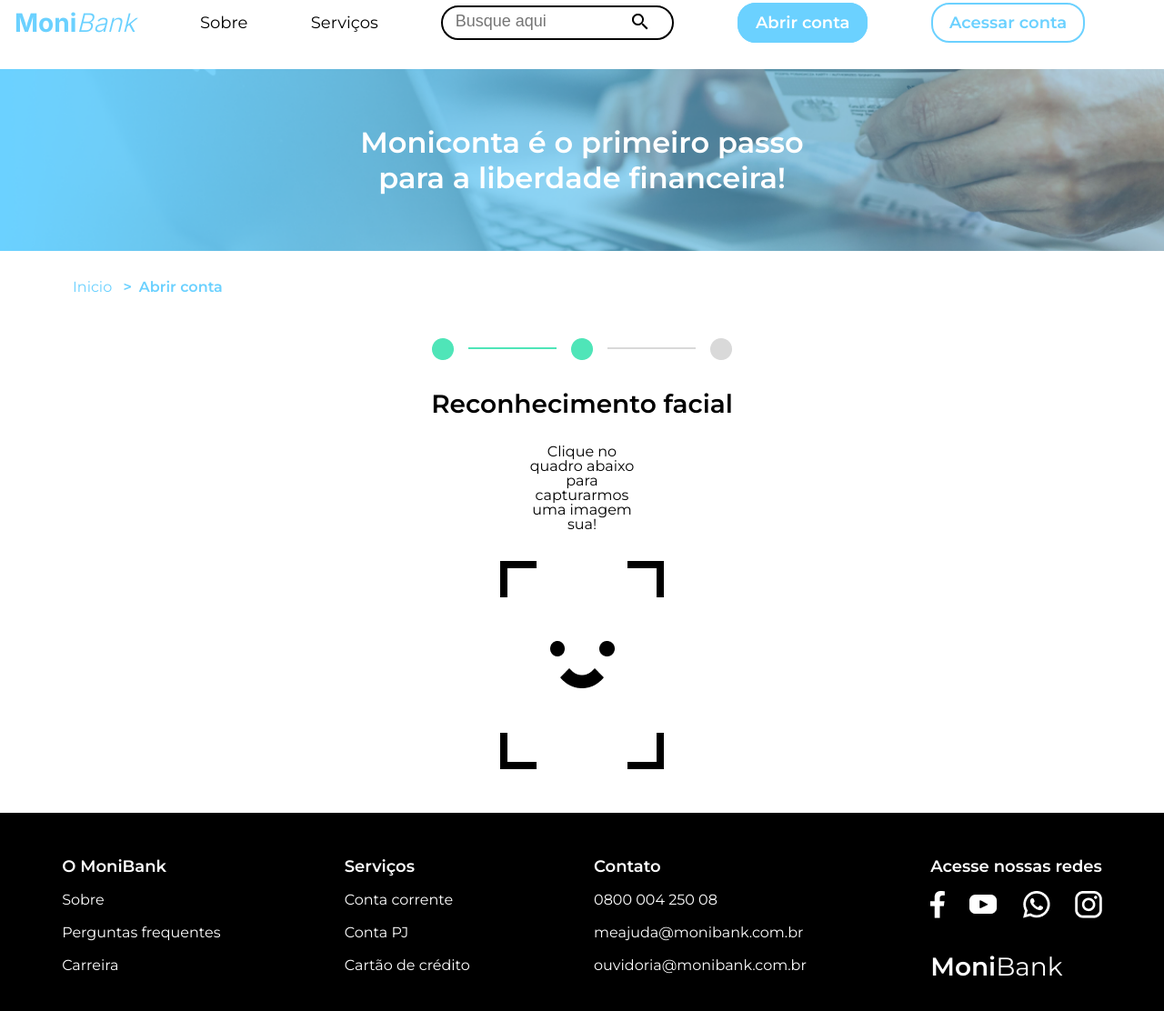
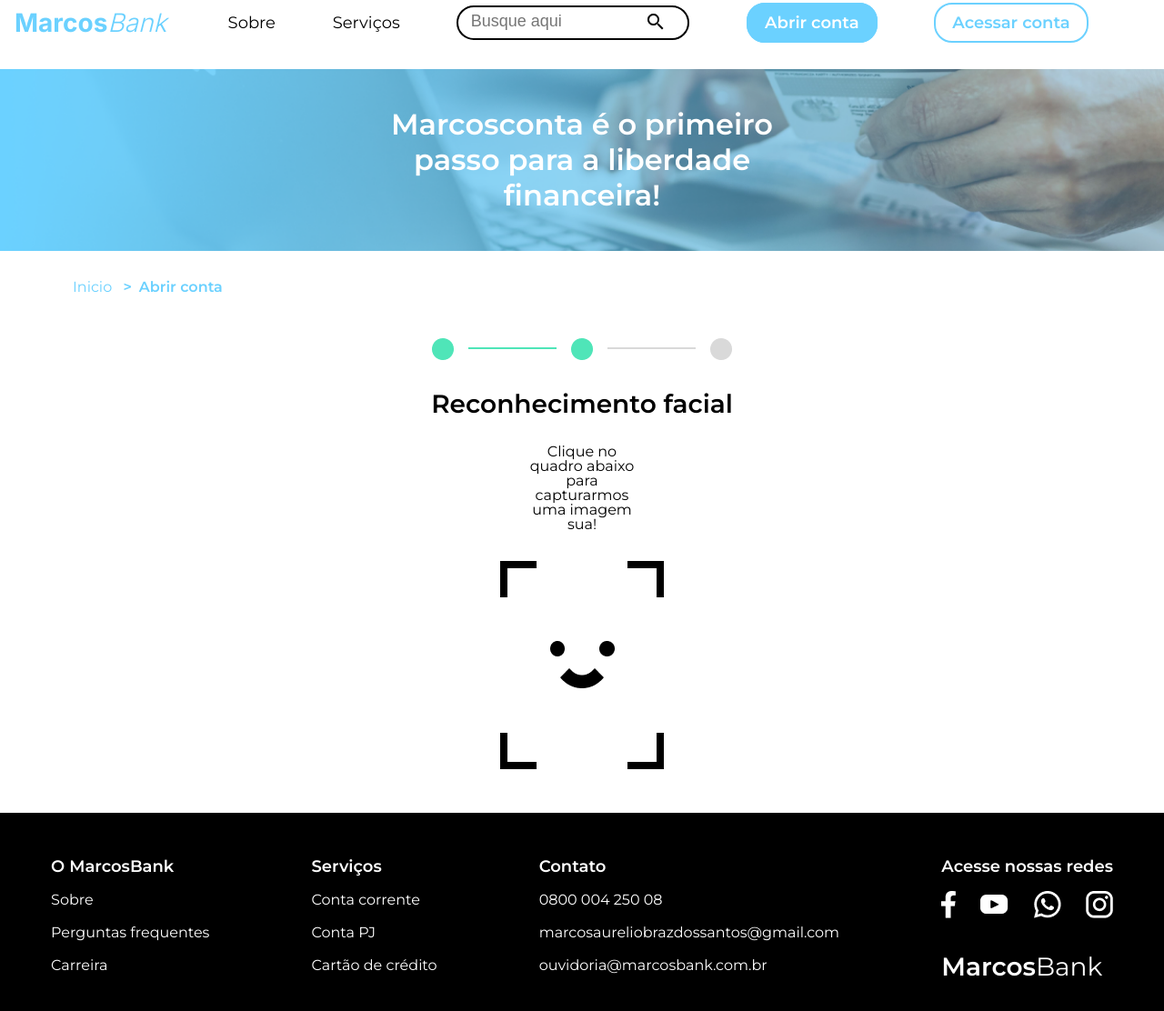
Before and after one commit to marcosaureliob/MarcosBank, a plain HTML site: page pages/abrir-conta-form-2.html in a window 1280 px wide. Shown: the part 26-1138 px from the top of the page at 91% size. Drawn offline with nearby package versions, Linux system fonts and the light colour scheme.

Commit message:
Ajustes finais

```diff
--- a/pages/abrir-conta-form-2.html
+++ b/pages/abrir-conta-form-2.html
@@ -5,7 +5,7 @@
     <meta charset="UTF-8">
     <meta http-equiv="X-UA-Compatible" content="IE=edge">
     <meta name="viewport" content="width=device-width, initial-scale=1.0">
-    <title>MoniBank - Página inicial</title>
+    <title>MarcosBank - Página inicial</title>
     <link rel="preconnect" href="https://fonts.googleapis.com">
     <link rel="preconnect" href="https://fonts.gstatic.com" crossorigin>
     <link
@@ -21,7 +21,7 @@
 <body>
     <header class="cabecalho">
         <a href='../index.html' class="cabecalho__logo-link">
-            <h1 class="cabecalho__logo-inicio">Moni<span class="cabecalho__logo-final">Bank</span></h1>
+            <h1 class="cabecalho__logo-inicio">Marcos<span class="cabecalho__logo-final">Bank</span></h1>
         </a>
         <ul class="cabecalho-lista">
             <li class="cabecalho-lista__item">
@@ -44,7 +44,7 @@
     </header>
 
     <section class="banner">
-        <h3 class="banner__titulo">Moniconta é o primeiro passo para a liberdade financeira!</h3>
+        <h3 class="banner__titulo">Marcosconta é o primeiro passo para a liberdade financeira!</h3>
     </section>
 
     <main class="container">
@@ -83,7 +83,7 @@
 
     <footer class="rodape">
         <section class="rodape__empresa">
-            <h2 class="rodape__titulo">O MoniBank</h2>
+            <h2 class="rodape__titulo">O MarcosBank</h2>
             <ul class="rodape__lista">
                 <li>
                     <a href="#" class="rodape__link">Sobre</a>
@@ -117,10 +117,10 @@
                     <a href="#" class="rodape__link">0800 004 250 08</a>
                 </li>
                 <li>
-                    <a href="#" class="rodape__link">meajuda@monibank.com.br</a>
+                    <a href="#" class="rodape__link">marcosaureliobrazdossantos@gmail.com</a>
                 </li>
                 <li>
-                    <a href="#" class="rodape__link">ouvidoria@monibank.com.br</a>
+                    <a href="#" class="rodape__link">ouvidoria@marcosbank.com.br</a>
                 </li>
             </ul>
         </section>
@@ -132,7 +132,7 @@
                 <li><img src="../img/Whatsapp.png" alt="ícone do whatsapp"></li>
                 <li><img src="../img/Instagram.png" alt="ícone do instagram"></li>
             </ul>
-            <h2 class="rodape__logo"><span class="rodape__logo--negrito">Moni</span>Bank</h2>
+            <h2 class="rodape__logo"><span class="rodape__logo--negrito">Marcos</span>Bank</h2>
         </section>
     </footer>
     <script src="../js/camera.js"></script>
```
Also changed, not shown: index.html (+6 -6 lines), pages/abrir-conta-form-3.html (+7 -7 lines), pages/abrir-conta-form.html (+7 -7 lines), package-lock.json (added), 1 other file.
